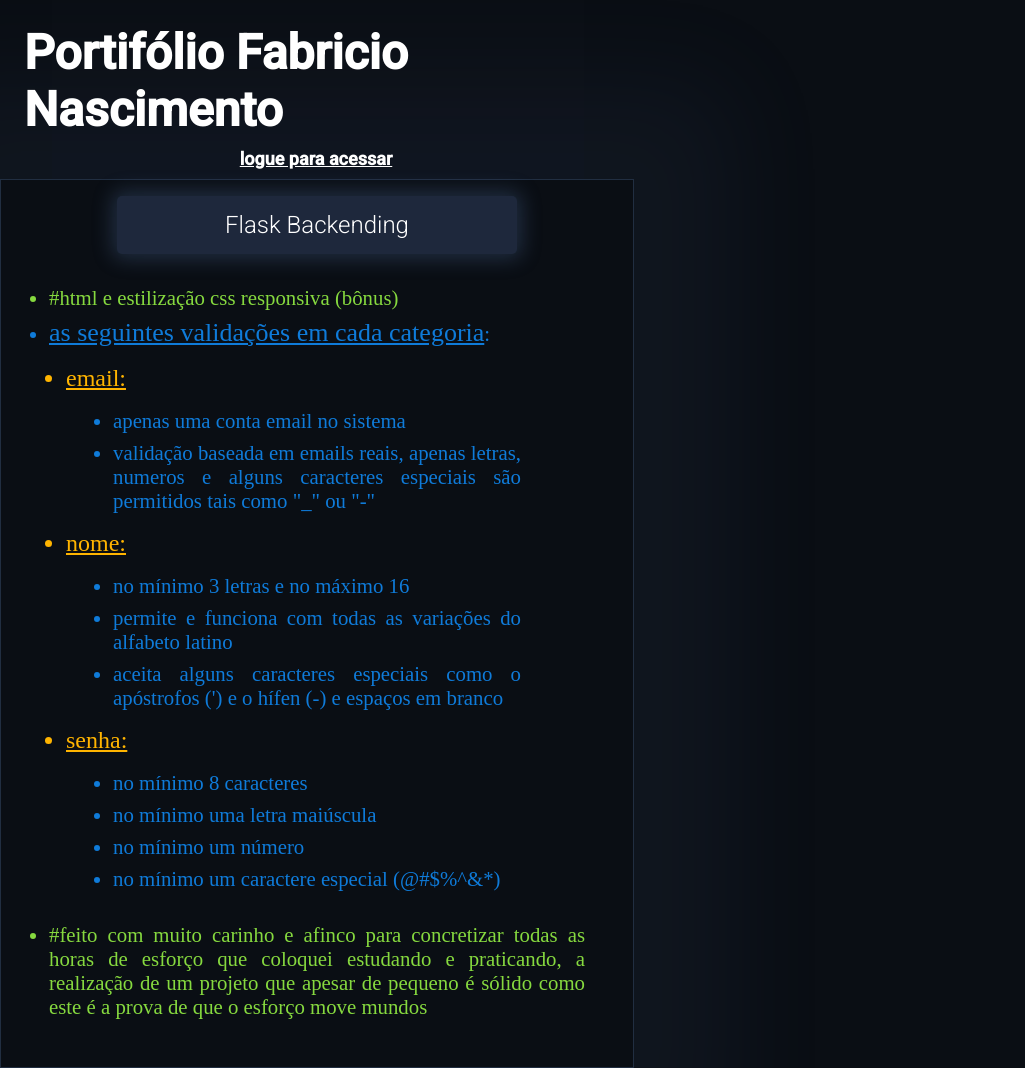
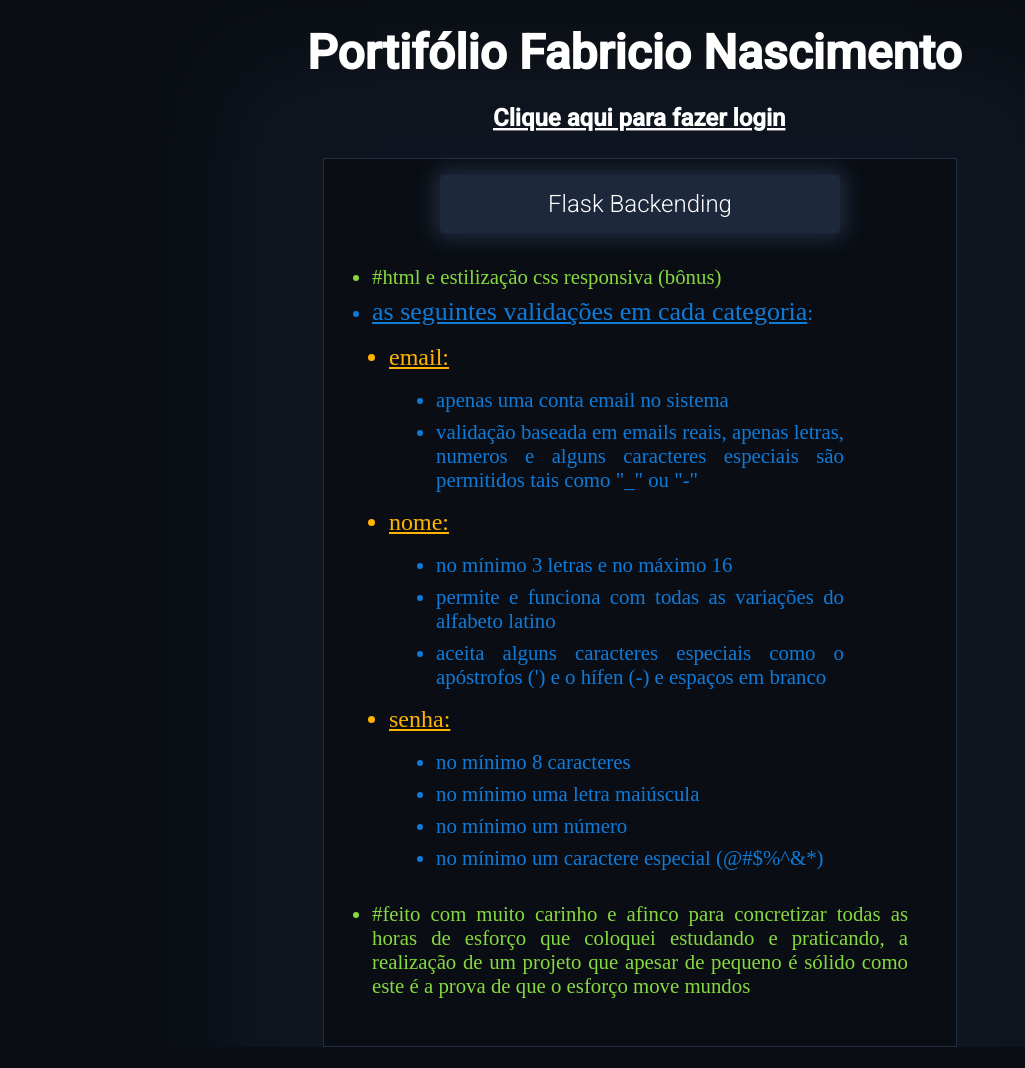
Before and after one commit to FabricioNascimentop/SiteLogin, a Flask app: page / in a window 1280 px wide. Shown: the whole page, without its empty margins (0-1025 px from the left). After the commit the page ends 1047 px from the top, so only its background shows below. Run offline with Flask 3, Linux system fonts and the light colour scheme.

Commit message:
bordinha grande
iiiiiiiiiiiiiiiiiiiiiiiiiii
(talvez depois eu diminua

```diff
--- a/static/style.css
+++ b/static/style.css
@@ -43,13 +43,14 @@ h2#inicio_h2{
 }
 a#inicio_a{
     color: white;
-    font-size: 18px;
+    font-size: 24px;
     font-family: 'Roboto', sans-serif;
     font-weight: 600;
     text-align: center;
-    display: inline-block;
-    width: 154px;
-    margin: 10px 0px 10px 239px;
+    display: block;
+    margin: auto;
+    margin-top: 10px;
+    margin-bottom: 15px;
 }
 a#inicio_a:hover{
     text-decoration: underline;
@@ -63,6 +64,7 @@ div#quadro_ul{
     box-shadow: 0px 0px 100px 100px rgb(100, 140, 200,0.065);
     width: 600px;
     padding: 16px;
+    margin: auto;
 }
 header#inicio_header{
     height: 140px;
@@ -71,8 +73,9 @@ h1.header_index,h2.header_index{
     color: white;
     font-family: 'Roboto', sans-serif;
     font-size: 48px;
-    width: 632px;
-    margin-left: 24px;
+    width: 666px;
+    margin-left: auto;
+    margin-right: auto;
     margin-top: 24px;
 }
 ul{
@@ -101,10 +104,10 @@ polygon{
     animation-timing-function: cubic-bezier(1, 1, 1, 1);
 }
 @keyframes bordinha{
-    0%{stroke: var(--cor-letra-padrao); stroke-dasharray: 28; stroke-dashoffset: 0; stroke-width: 2;}
-    33%{stroke: var(--cor-anotacao-verde); stroke-width: 1}
-    66%{stroke: var(--cor-letra-amarelo); stroke-width: 1}
-    100%{stroke: var(--cor-letra-padrao); stroke-dasharray: 28; stroke-dashoffset: -56; stroke-width: 2}
+    0%{stroke: var(--cor-letra-padrao); stroke-dasharray: 28; stroke-dashoffset: 0; stroke-width: 4;}
+    33%{stroke: var(--cor-anotacao-verde); stroke-width: 4}
+    66%{stroke: var(--cor-letra-amarelo); stroke-width: 4}
+    100%{stroke: var(--cor-letra-padrao); stroke-dasharray: 28; stroke-dashoffset: -56; stroke-width: 4}
 }
 @keyframes sumidao{
     to{
@@ -113,8 +116,11 @@ polygon{
     }
 }
 svg{
-    margin-left: calc(50% - 100px);
-    margin-top: 0.5px;
+    margin-left: auto;
+    margin-right: auto;
+    margin-top: 15px;
+    margin-bottom: 15px;
+    display: block;
 }
 div.conta_formulario{
     border: 1px solid rgba(100, 140, 200,0.25);
@@ -182,6 +188,9 @@ div.conta_button_div{
     display: flex;
     justify-content:space-between;
     margin-top:15px;
+    width: 300px;
+    margin-left: auto;
+    margin-right: auto;
 }
 div.conta_button_div>p{
     font-size: 42px;
--- a/templates/index.html
+++ b/templates/index.html
@@ -8,7 +8,21 @@
 </head>
 <body>
     <h1 class="header_index">Portifólio Fabricio Nascimento</h1>
-    <a href="/login" id="inicio_a">logue para acessar</a>
+    <svg height="47" width="314">
+        <line points="0,0 314,0 314,47 0,47"/>
+        <a xlink:href="/login">
+                <text x="10" y="30" fill="white" style="color: white;
+                font-size: 24px;
+                font-family: 'Roboto', sans-serif;
+                font-weight: 600;
+                text-align: center;
+                display: block;
+                margin: auto;
+                margin-top: 10px;
+                margin-bottom: 15px;
+                text-decoration: underline;">Clique aqui para fazer login</text>
+    </svg>
+
     <div id="quadro_ul">
         <h2 id="inicio_h2">Flask Backending</h2>
     <ul id="ul_inicio">
```
